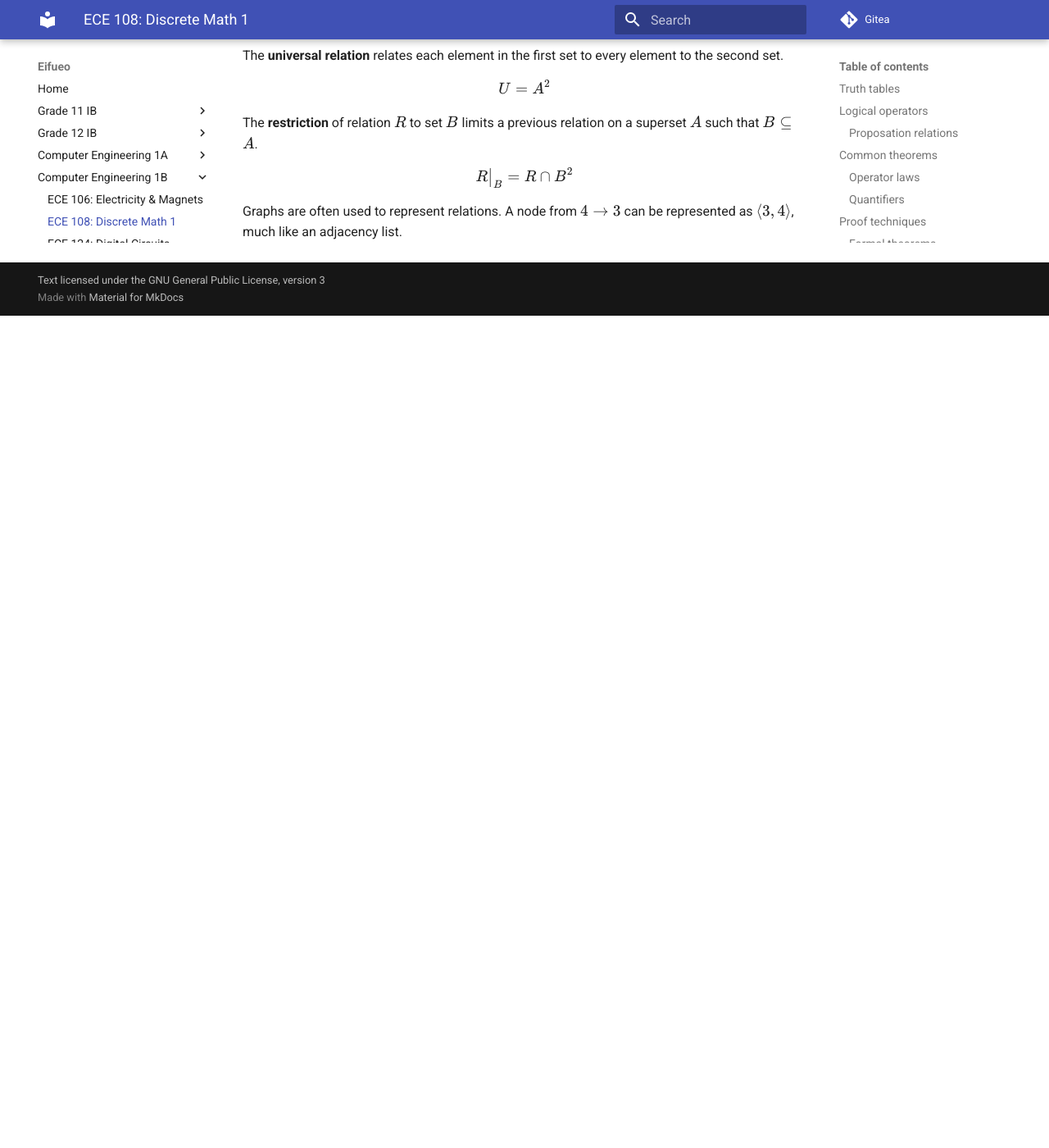
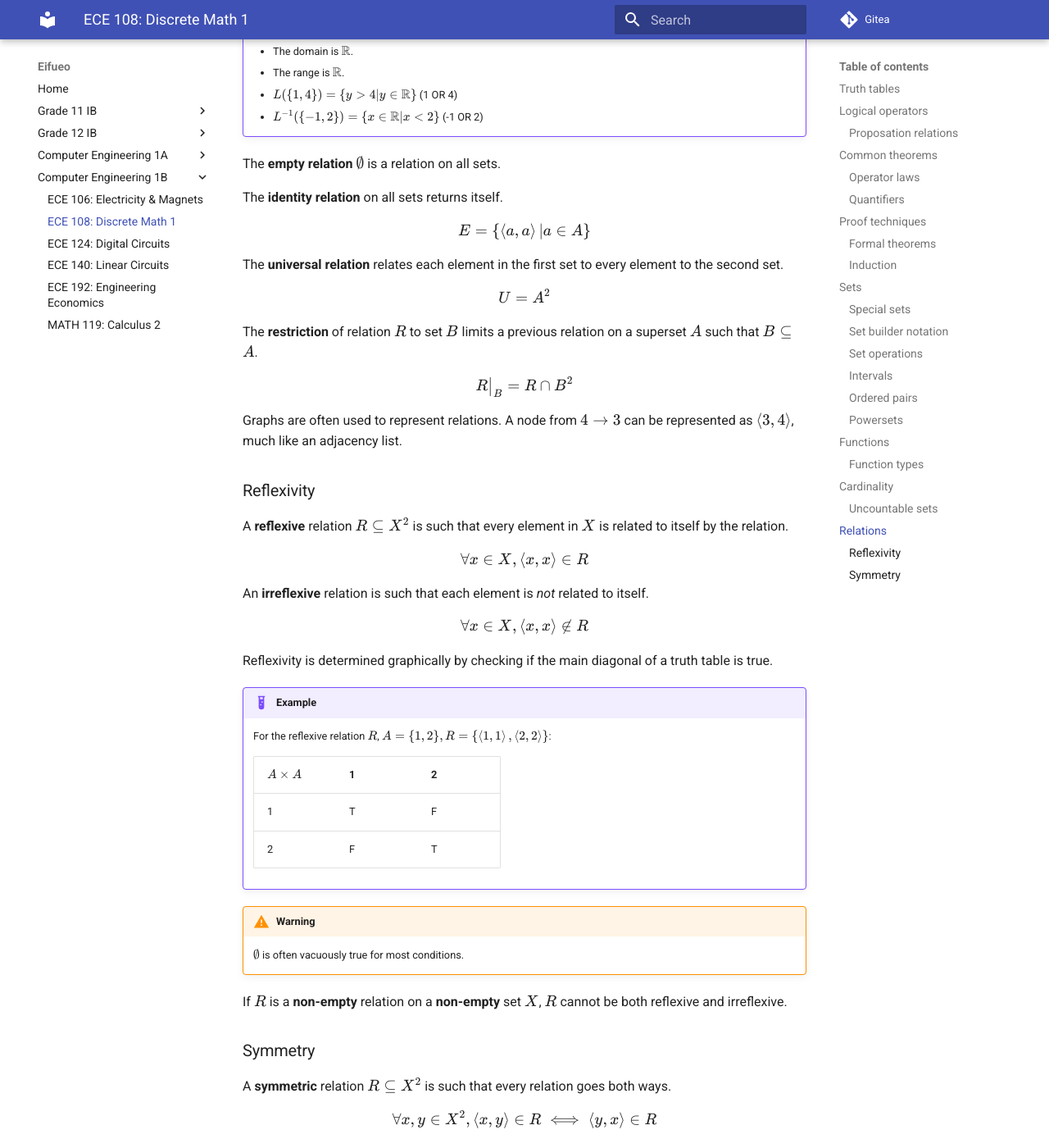
Before and after one commit to potatoeggy/eifueo, an MkDocs documentation site: the page built from docs/1b/ece108.md, in a window 1280 px wide and 1400 px high, scrolled down 16622 px. Shown: the whole window at 82% size. Built offline with MkDocs 1.6.1 and Material for MkDocs 9.7.7, drawn with Linux system fonts in a browser that asks for light colours; before the commit the page ends 17007 px from its top, so only the background shows below that; some of the changed text lies outside the part shown.

Commit message:
ece108: add reflexivity, symmetry

```diff
--- a/docs/1b/ece108.md
+++ b/docs/1b/ece108.md
@@ -657,6 +657,16 @@ For $R\subseteq X\times Y$:
 
 Relations are trivially proven to be relations through subset analysis.
 
+!!! example
+    For the relation $L$\subseteq R^2=\{\left<x,y\right>\in\mathbb R^2|x<y\}$:
+
+    Clearly it is a subset of $R^2$, so it is a relation.
+
+    - The domain is $\mathbb R$.
+    - The range is $\mathbb R$.
+    - $L(\{1,4\})=\{y>4|y\in\mathbb R\}$ (1 OR 4)
+    - $L^{-1}(\{-1,2\})=\{x\in\mathbb R|x<2\}$ (-1 OR 2)
+
 The **empty relation** $\empty$ is a relation on all sets.
 
 The **identity relation** on all sets returns itself.
@@ -672,3 +682,55 @@ The **restriction** of relation $R$ to set $B$ limits a previous relation on a s
 $$R\big|_B=R\cap B^2$$
 
 Graphs are often used to represent relations. A node from $4\to3$ can be represented as $\left<3,4\right>$, much like an adjacency list.
+
+### Reflexivity
+
+A **reflexive** relation $R\subseteq X^2$ is such that every element in $X$ is related to itself by the relation.
+
+$$\forall x\in X,\left<x,x\right>\in R$$
+
+An **irreflexive** relation is such that each element is *not* related to itself.
+
+$$\forall x\in X,\left<x,x\right>\not\in R$$
+
+Reflexivity is determined graphically by checking if the main diagonal of a truth table is true.
+
+!!! example
+    For the reflexive relation $R$, $A=\{1,2\},R=\{\left<1,1\right>,\left<2,2\right>\}$:
+
+    |$A\times A$ | 1 | 2 |
+    | --- | --- | --- |
+    | 1 | T | F |
+    | 2 | F | T |
+
+!!! warning
+    $\empty$ is often vacuously true for most conditions.
+
+If $R$ is a **non-empty** relation on a **non-empty** set $X$, $R$ cannot be both reflexive and irreflexive.
+
+### Symmetry
+
+A **symmetric** relation $R\subseteq X^2$ is such that every relation goes both ways.
+
+$$\forall x,y\in X^2,\left<x,y\right>\in R\iff\left<y,x\right>\in R$$
+
+An **asymmetric** relation is such that **no** relation goes both ways.
+
+$$\forall x,y\in X^2,\left<x,y\right>\in R\implies\left<y,x\right>\not\in R$$
+
+An **antisymmetric** relation is such that **no** relation goes both ways, *except* if compared to itself, and that the relation relates identical items.
+
+$$\forall x,y\in X^2,\left<x,y\right>\in R\wedge\left<y,x\right>\in R\implies x=y$$
+
+Where $x,y,z$ are elements in $X$, and $p,q,r$ are arbitrary proposition results (true/false):
+
+- Symmetric relations must be symmetrical across the main diagonal of a truth table.
+
+| $X^2$ | $x$ | $y$ | $z$ |
+| --- | --- | --- | --- |
+| $x$ | ? | $p$ | $q$ |
+| $y$ | $\neg p$ | ? | $r$ |
+| $z$ | $\neg q$ | $\neg r$ | ? |
+
+- Asymmetric relations must be oppositely symmetrical across the main diagonal. The main diagonal also must be false.
+- Antisymmetric relations must be false only if there is a true.
```
